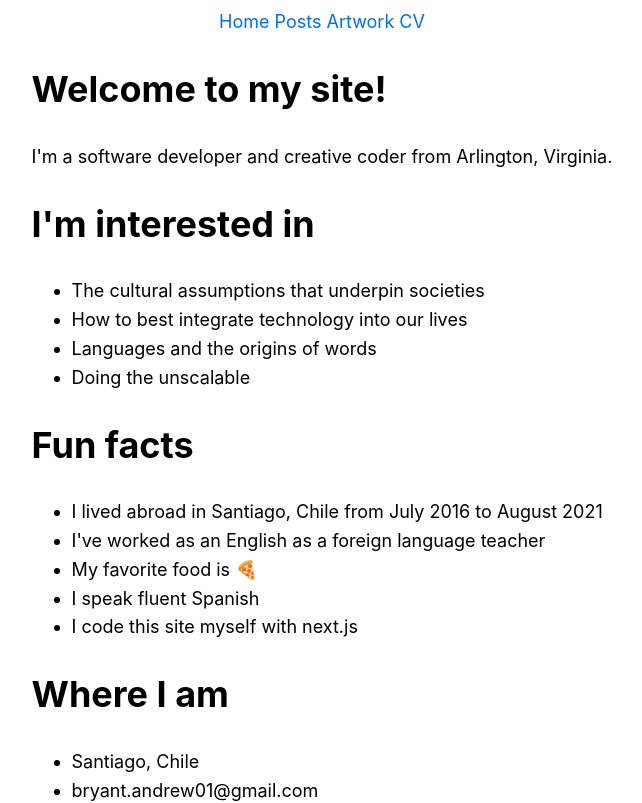
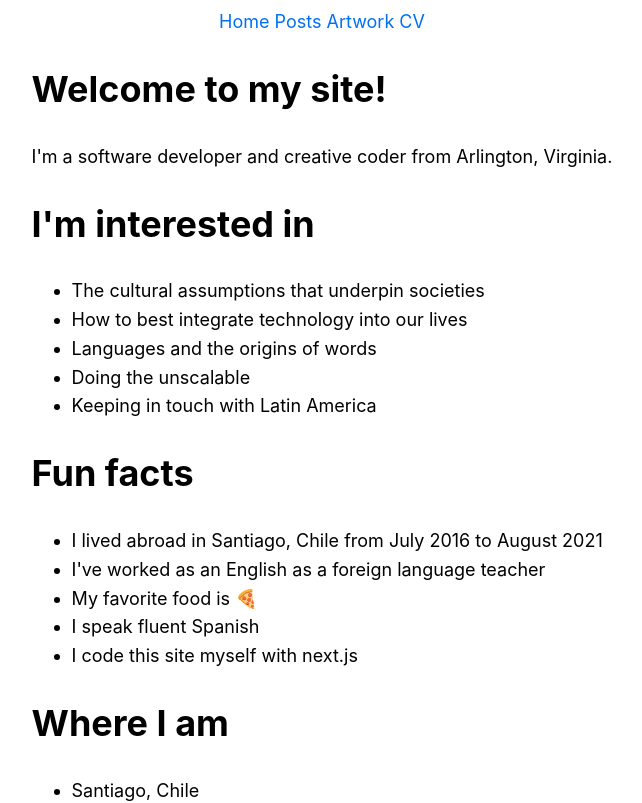
Before and after one commit to apbryant/website, a Next.js app: page / in a window 1280 px wide. Shown: the top 803 px of the page, without its empty margins (318-960 px from the left). Built offline with nearby package versions, Linux system fonts and the light colour scheme.

Commit message:
Update interested in

```diff
--- a/pages/index.js
+++ b/pages/index.js
@@ -18,6 +18,7 @@ export default function Home() {
           <li>How to best integrate technology into our lives</li>
           <li>Languages and the origins of words</li>
           <li>Doing the unscalable</li>
+          <li>Keeping in touch with Latin America</li>
         </ul>
         <h1>Fun facts</h1>
         <ul>
```
